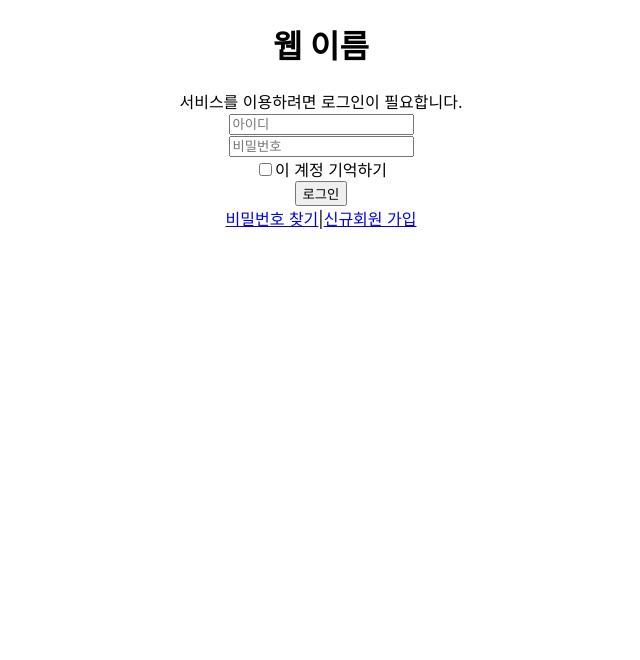
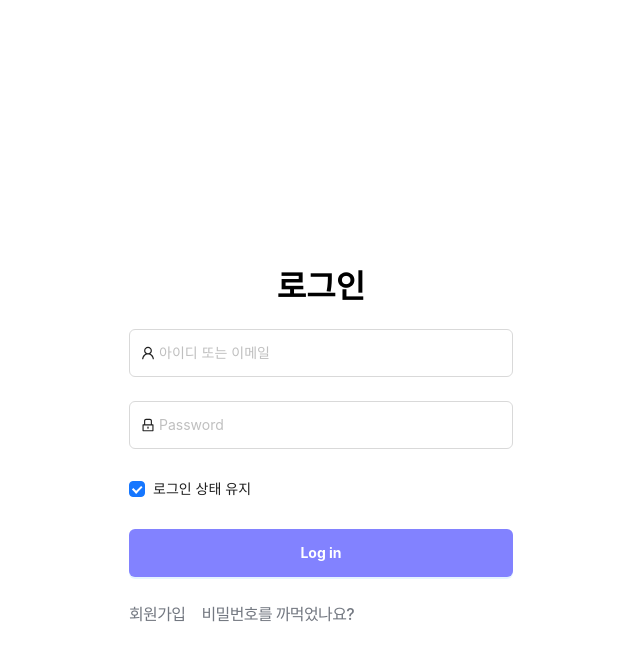
Before and after one commit to jeonjuseong11/gitlab_Mirroring, a React (Create React App) app in the folder highway/: page /login in a window 1280 px wide. Shown: the top 660 px of the page, without its empty margins (319-959 px from the left). Built offline with nearby package versions, Linux system fonts and the light colour scheme.

Commit message:
Feat : LoginPage
로그인 페이지 구현

```diff
--- a/highway/src/pages/Login.js
+++ b/highway/src/pages/Login.js
@@ -1,55 +1,80 @@
-import React, { useState } from "react";
-import { useNavigate, Link } from "react-router-dom";
-import useInput from "../hooks/useInput";
+import React from "react";
+import { LockOutlined, UserOutlined } from "@ant-design/icons";
+import { Checkbox, Form, message } from "antd";
+import {
+  LoginBtn,
+  LoginWrapper,
+  LoginMenuItem,
+  LoginInput,
+  LoginMenu,
+} from "../styles/LoginStyle";
 
 const Login = () => {
-  const navigate = useNavigate();
-  const toHome = () => {
-    navigate("/");
+  const onFinish = (values) => {
+    console.log("로그인 값: ", values);
   };
-  const [id, onChangeId] = useInput("");
-  const [pw, onChangePw] = useInput("");
-
   return (
-    <div className="loginPage">
-      <div className="loginWrap">
-        <div className="login-header">
-          <h1>웹 이름</h1>
-          <div>서비스를 이용하려면 로그인이 필요합니다.</div>
-        </div>
-        <form className="login-form">
-          <div className="form-id">
-            <input
-              type="text"
-              value={id}
-              onChange={onChangeId}
-              placeholder="아이디"
-              maxLength="12"
-            />
-          </div>
-          <div className="form-password">
-            <input
-              type="password"
-              value={pw}
-              onChange={onChangePw}
-              placeholder="비밀번호"
-            />
-          </div>
-          <div className="form-check">
-            <div className="checkbox">
-              <input type="checkbox" id="rememberMeCheckbox" />
-              <label htmlFor="rememberMeCheckbox">이 계정 기억하기</label>
-            </div>
-          </div>
-          <button type="button" className="loginBtn">
-            로그인
-          </button>
-        </form>
-        <div className="login-footer">
-          <a href="#">비밀번호 찾기</a>|<Link to="/signup">신규회원 가입</Link>
-        </div>
-      </div>
-    </div>
+    <LoginWrapper>
+      <h1 style={{ textAlign: "center" }}>로그인</h1>
+      <Form
+        name="normal_login"
+        className="login-form"
+        initialValues={{
+          remember: true,
+        }}
+        onFinish={onFinish}
+      >
+        <Form.Item
+          name="id"
+          rules={[
+            {
+              required: true,
+              message: "아이디를 입력해주세요",
+            },
+          ]}
+        >
+          <LoginInput
+            prefix={<UserOutlined className="site-form-item-icon" />}
+            placeholder="아이디 또는 이메일"
+          />
+        </Form.Item>
+        <Form.Item
+          name="password"
+          rules={[
+            {
+              required: true,
+              message: "비밀번호를 입력해주세요",
+            },
+          ]}
+        >
+          <LoginInput
+            prefix={<LockOutlined className="site-form-item-icon" />}
+            type="password"
+            placeholder="Password"
+          />
+        </Form.Item>
+        <Form.Item
+          name="remember"
+          valuePropName="checked"
+          style={{ textAlign: "left", fontSize: "0.75rem" }}
+        >
+          <Checkbox>로그인 상태 유지</Checkbox>
+        </Form.Item>
+        <Form.Item>
+          <LoginBtn
+            type="primary"
+            htmlType="submit"
+            className="login-form-button"
+          >
+            Log in
+          </LoginBtn>
+        </Form.Item>
+      </Form>
+      <LoginMenu>
+        <LoginMenuItem to="/signup">회원가입</LoginMenuItem>
+        <LoginMenuItem to="/findpw">비밀번호를 까먹었나요?</LoginMenuItem>
+      </LoginMenu>
+    </LoginWrapper>
   );
 };
 
--- /dev/null
+++ b/highway/src/styles/LoginStyle.js
@@ -0,0 +1,32 @@
+import styled from "styled-components";
+import { Input, Button } from "antd";
+import { Link } from "react-router-dom";
+
+export const LoginWrapper = styled.div`
+  margin: 0 auto;
+  width: 30%;
+  padding-top: 15rem;
+  text-align: left;
+`;
+export const LoginInput = styled(Input)`
+  width: 100%;
+  height: 3rem;
+  font-weight: 700;
+`;
+export const LoginBtn = styled(Button)`
+  width: 100%;
+  height: 3rem;
+  background-color: #8282ff;
+  font-weight: 700;
+`;
+export const LoginMenu = styled.p`
+  text-align: left;
+`;
+export const LoginMenuItem = styled(Link)`
+  text-decoration: none;
+  color: #737881;
+  font-weight: 500;
+  letter-spacing: -0.6px;
+  vertical-align: baseline;
+  margin-right: 1rem;
+`;
```
